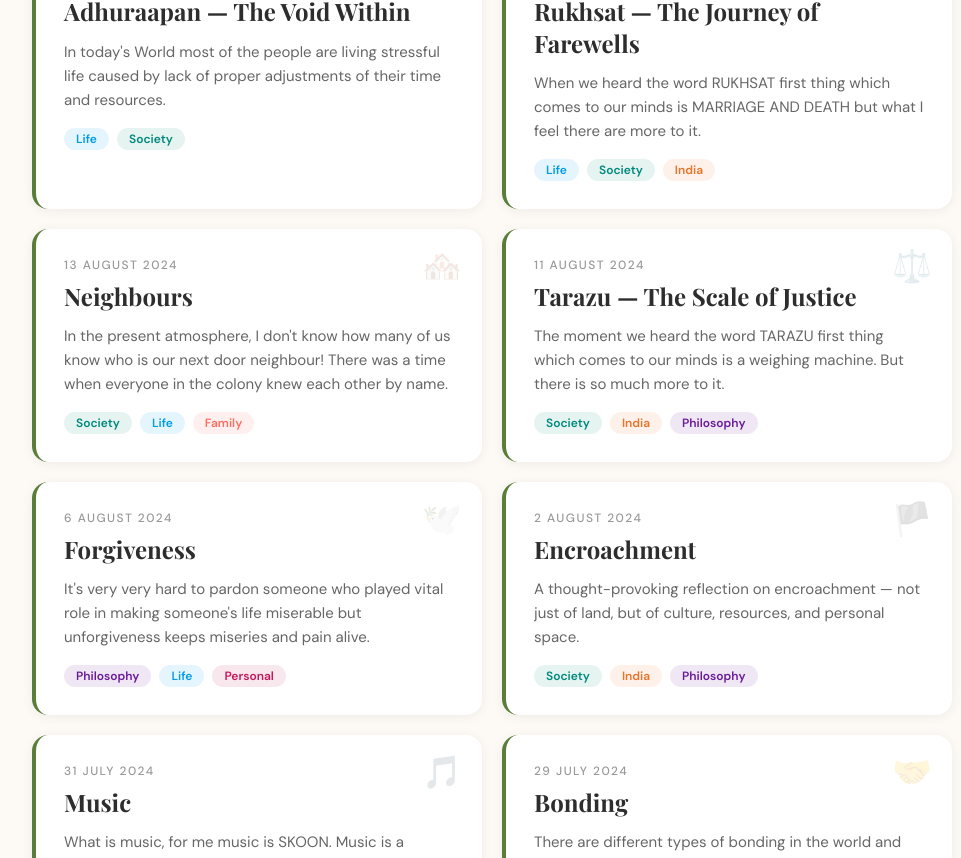
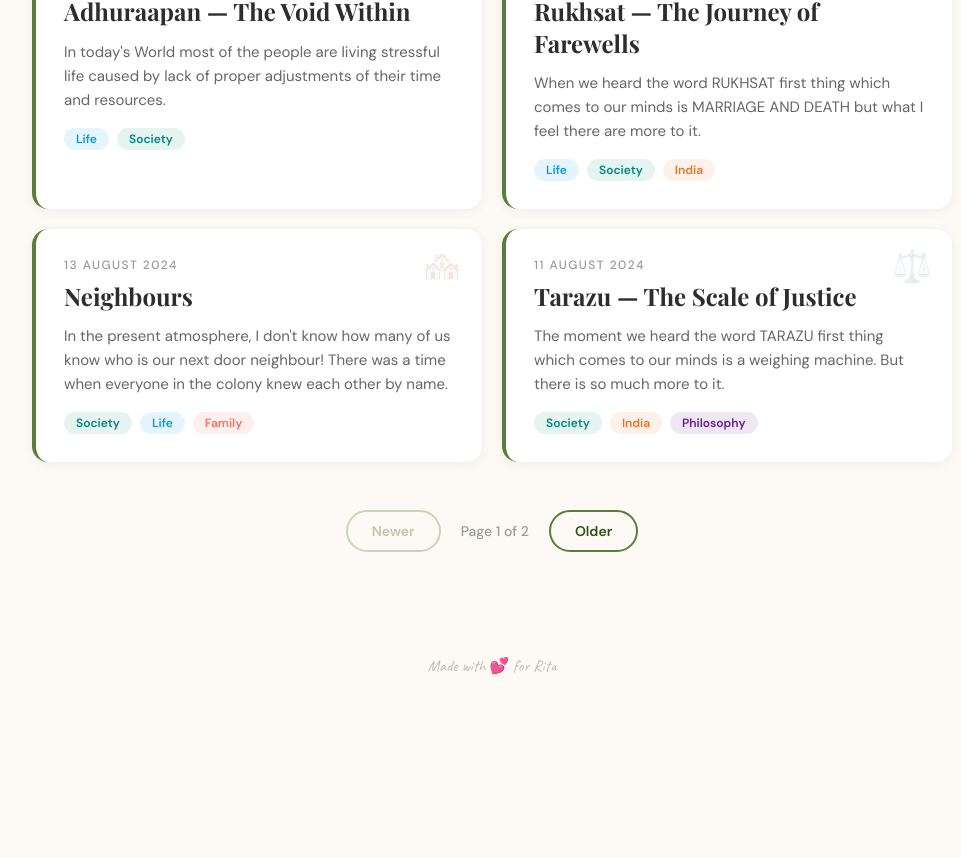
Before and after one commit to parashar-prateek/moms-blog, a Next.js app: page / in a window 1280 px wide. Shown: the part 1117-1975 px from the top of the page, without its empty margins (148-1109 px from the left). After the commit the page ends 1817 px from the top, so only its background shows below. Built offline with nearby package versions, Linux system fonts and the light colour scheme.

Commit message:
Add pagination: 10 posts per page with Newer/Older navigation

```diff
--- a/src/app/globals.css
+++ b/src/app/globals.css
@@ -326,6 +326,45 @@ body {
 .share-btn-copy { background: var(--teal); }
 .share-btn-whatsapp { background: #25D366; }
 
+/* ─── Pagination ─── */
+.pagination {
+  display: flex;
+  align-items: center;
+  justify-content: center;
+  gap: 20px;
+  margin-top: 32px;
+  padding: 16px 0;
+}
+
+.pagination-btn {
+  padding: 10px 24px;
+  border-radius: 24px;
+  border: 2px solid var(--sage);
+  background: transparent;
+  color: var(--forest);
+  font-family: 'DM Sans', sans-serif;
+  font-size: 14px;
+  font-weight: 600;
+  cursor: pointer;
+  transition: all 0.2s ease;
+}
+
+.pagination-btn:hover:not(:disabled) {
+  background: var(--sage);
+  color: #fff;
+}
+
+.pagination-btn:disabled {
+  opacity: 0.3;
+  cursor: default;
+}
+
+.pagination-info {
+  font-size: 14px;
+  color: #999;
+  font-weight: 500;
+}
+
 /* ─── Footer ─── */
 .site-footer {
   text-align: center;
--- a/src/app/page.js
+++ b/src/app/page.js
@@ -1,48 +1,8 @@
-import Link from 'next/link';
 import { getAllPosts } from '@/lib/posts';
-
-function getTagClass(tag) {
-  const t = tag.toLowerCase();
-  const map = {
-    food: 'tag-food', philosophy: 'tag-philosophy', culture: 'tag-culture',
-    personal: 'tag-personal', welcome: 'tag-welcome', family: 'tag-family',
-    life: 'tag-life', travel: 'tag-travel', spirituality: 'tag-spirituality',
-    history: 'tag-history', technology: 'tag-technology', ai: 'tag-ai',
-    society: 'tag-society', india: 'tag-india',
-  };
-  return map[t] || 'tag-default';
-}
-
-function formatDate(dateStr) {
-  return new Date(dateStr + 'T00:00:00').toLocaleDateString('en-IN', {
-    year: 'numeric', month: 'long', day: 'numeric',
-  });
-}
+import PostsGrid from '@/components/PostsGrid';
 
 export default function HomePage() {
   const posts = getAllPosts();
 
-  return (
-    <div className="posts-grid">
-      {posts.map((post) => (
-        <Link href={`/posts/${post.slug}`} key={post.slug} className="post-card">
-          <div className="post-card-emoji">{post.emoji}</div>
-          <div className="post-card-date">{formatDate(post.date)}</div>
-          <h2 className="post-card-title">{post.title}</h2>
-          {post.excerpt && <p className="post-card-excerpt">{post.excerpt}</p>}
-          <div className="tags">
-            {post.tags.map((tag) => (
-              <span key={tag} className={`tag ${getTagClass(tag)}`}>{tag}</span>
-            ))}
-          </div>
-        </Link>
-      ))}
-
-      {posts.length === 0 && (
-        <p style={{ textAlign: 'center', padding: '48px 24px', color: '#999', fontSize: '16px' }}>
-          No posts yet. Check back soon! ✍️
-        </p>
-      )}
-    </div>
-  );
+  return <PostsGrid posts={posts} />;
 }
--- /dev/null
+++ b/src/components/PostsGrid.js
@@ -0,0 +1,79 @@
+'use client';
+
+import { useState } from 'react';
+import Link from 'next/link';
+
+const POSTS_PER_PAGE = 10;
+
+function getTagClass(tag) {
+  const t = tag.toLowerCase();
+  const map = {
+    food: 'tag-food', philosophy: 'tag-philosophy', culture: 'tag-culture',
+    personal: 'tag-personal', welcome: 'tag-welcome', family: 'tag-family',
+    life: 'tag-life', travel: 'tag-travel', spirituality: 'tag-spirituality',
+    history: 'tag-history', technology: 'tag-technology', ai: 'tag-ai',
+    society: 'tag-society', india: 'tag-india',
+  };
+  return map[t] || 'tag-default';
+}
+
+function formatDate(dateStr) {
+  return new Date(dateStr + 'T00:00:00').toLocaleDateString('en-IN', {
+    year: 'numeric', month: 'long', day: 'numeric',
+  });
+}
+
+export default function PostsGrid({ posts }) {
+  const [page, setPage] = useState(1);
+  const totalPages = Math.ceil(posts.length / POSTS_PER_PAGE);
+  const start = (page - 1) * POSTS_PER_PAGE;
+  const visiblePosts = posts.slice(start, start + POSTS_PER_PAGE);
+
+  return (
+    <>
+      <div className="posts-grid">
+        {visiblePosts.map((post) => (
+          <Link href={`/posts/${post.slug}`} key={post.slug} className="post-card">
+            <div className="post-card-emoji">{post.emoji}</div>
+            <div className="post-card-date">{formatDate(post.date)}</div>
+            <h2 className="post-card-title">{post.title}</h2>
+            {post.excerpt && <p className="post-card-excerpt">{post.excerpt}</p>}
+            <div className="tags">
+              {post.tags.map((tag) => (
+                <span key={tag} className={`tag ${getTagClass(tag)}`}>{tag}</span>
+              ))}
+            </div>
+          </Link>
+        ))}
+
+        {posts.length === 0 && (
+          <p style={{ textAlign: 'center', padding: '48px 24px', color: '#999', fontSize: '16px' }}>
+            No posts yet. Check back soon!
+          </p>
+        )}
+      </div>
+
+      {totalPages > 1 && (
+        <div className="pagination">
+          <button
+            className="pagination-btn"
+            onClick={() => setPage(p => p - 1)}
+            disabled={page === 1}
+          >
+            Newer
+          </button>
+          <span className="pagination-info">
+            Page {page} of {totalPages}
+          </span>
+          <button
+            className="pagination-btn"
+            onClick={() => setPage(p => p + 1)}
+            disabled={page === totalPages}
+          >
+            Older
+          </button>
+        </div>
+      )}
+    </>
+  );
+}
```
